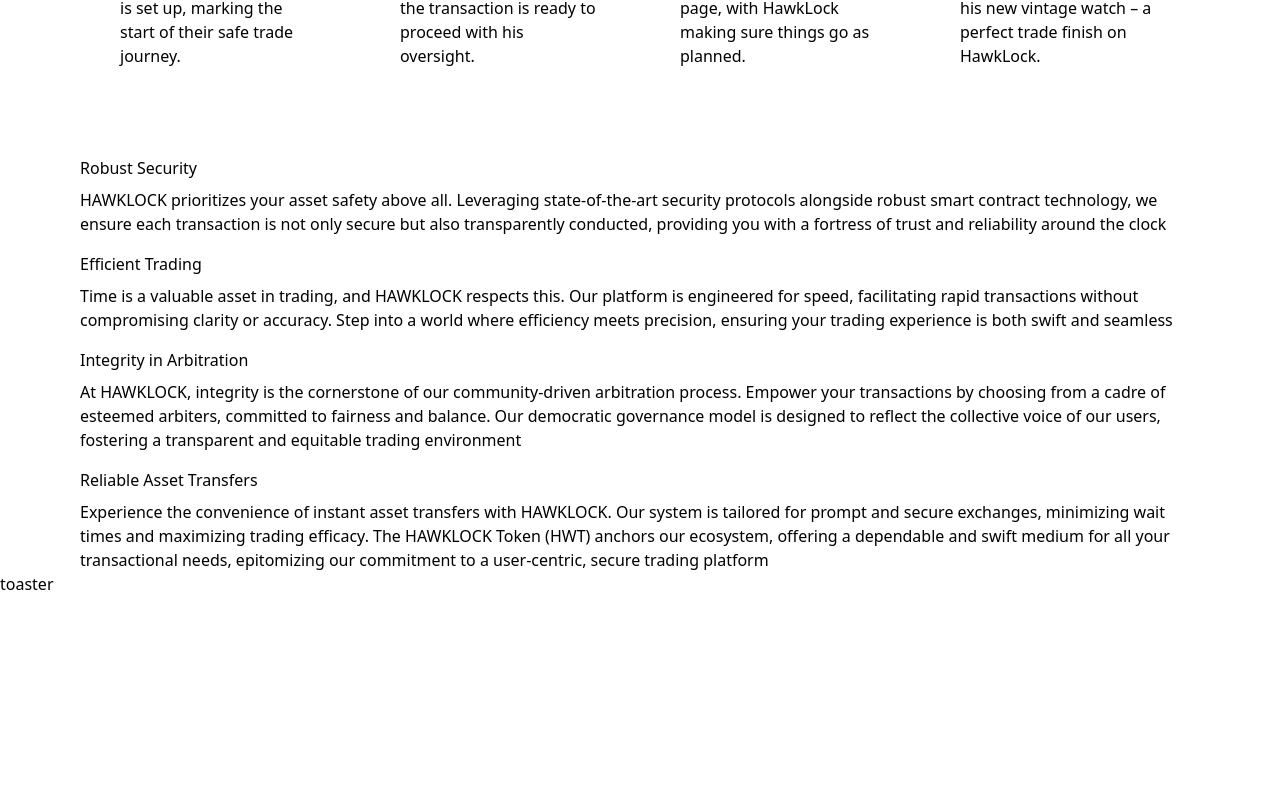
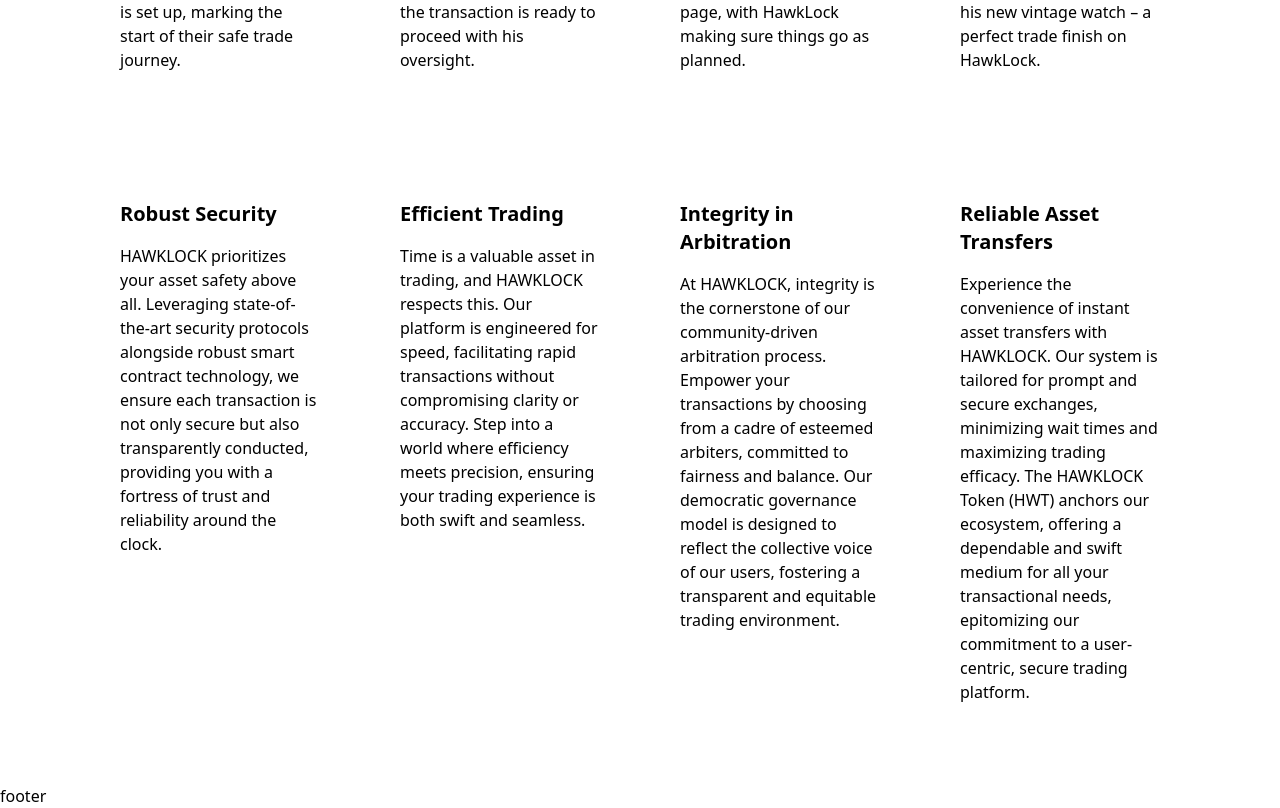
Before and after one commit to HawkLockGroup/Landing-front, a Next.js app: page / in a window 1280 px wide. Shown: the part 1177-1985 px from the top of the page. Before the commit the page ends 1773 px from the top, so only its background shows below. Built offline with nearby package versions, Linux system fonts and the light colour scheme.

Commit message:
how it works cleaned

```diff
--- a/app/(root)/layout.tsx
+++ b/app/(root)/layout.tsx
@@ -1,5 +1,6 @@
 import HowItWorks from "@/components/sections/HowItWorks/HowItWorks";
 import Features from "@/components/sections/features/Features";
+import Footer from "@/components/sections/footer/Footer";
 import Home from "@/components/sections/home/Home";
 import Animation from "@/components/shared/Animation";
 import Navbar from "@/components/shared/navbar/Navbar";
@@ -22,7 +23,9 @@
         <HowItWorks />
         <Features />
       </main>
-      toaster
+      {/* footer */}
+      <Footer />
+      {/* toaster */}
     </div>
   );
 }
--- a/components/sections/HowItWorks/HowItWorks.tsx
+++ b/components/sections/HowItWorks/HowItWorks.tsx
@@ -3,14 +3,14 @@
 function HowItWorks() {
   return (
     <section
-      id="HowItWorks"
+      id="howItWorks"
       className="background-light800_dark400 text-dark100_light900 w-full rounded-2xl p-4 "
     >
-      <h1 className="home-heading">HOw it works</h1>
+      {/* <h1 className="home-heading">HOw it works</h1> */}
 
       <div className="grid grid-cols-1 gap-8 sm:grid-cols-2 lg:grid-cols-4">
         {howItWorks.map((item, index) => (
-          <div key={index} className="light-border  p-6">
+          <div key={index} className="light-border p-6">
             <div className="mb-4 text-xl font-bold">{item.heading}</div>
             <p>{item.paragraph}</p>
           </div>
--- a/components/sections/features/Features.tsx
+++ b/components/sections/features/Features.tsx
@@ -1,62 +1,20 @@
+import { features } from "@/constants";
+
 function Features() {
   return (
     <section
       id="features"
-      className="w-full rounded-lg background-light800_dark400 text-dark100_light900 text-center md:text-start flex flex-col gap-4"
+      className="background-light800_dark400 text-dark100_light900 w-full rounded-2xl p-4 "
     >
-      {/* Robust Security */}
-      <div className="flex flex-col gap-2 md:flex-row mx-auto ">
-        <div className="space-y-2">
-          <h1 className="h1-bold  ">Robust Security</h1>
-          <p className="">
-            HAWKLOCK prioritizes your asset safety above all. Leveraging
-            state-of-the-art security protocols alongside robust smart contract
-            technology, we ensure each transaction is not only secure but also
-            transparently conducted, providing you with a fortress of trust and
-            reliability around the clock
-          </p>
-        </div>
-      </div>
-      {/* Efficient Trading */}
-      <div className="flex flex-col gap-2 md:flex-row mx-auto ">
-        <div className="space-y-2">
-          <h1 className="h1-bold  ">Efficient Trading</h1>
-          <p className="">
-            Time is a valuable asset in trading, and HAWKLOCK respects this. Our
-            platform is engineered for speed, facilitating rapid transactions
-            without compromising clarity or accuracy. Step into a world where
-            efficiency meets precision, ensuring your trading experience is both
-            swift and seamless
-          </p>
-        </div>
-      </div>
-      {/* Integrity in Arbitration */}
-      <div className="flex flex-col gap-2 md:flex-row mx-auto ">
-        <div className="space-y-2">
-          <h1 className="h1-bold  ">Integrity in Arbitration</h1>
-          <p className="">
-            At HAWKLOCK, integrity is the cornerstone of our community-driven
-            arbitration process. Empower your transactions by choosing from a
-            cadre of esteemed arbiters, committed to fairness and balance. Our
-            democratic governance model is designed to reflect the collective
-            voice of our users, fostering a transparent and equitable trading
-            environment
-          </p>
-        </div>
-      </div>{" "}
-      {/* Reliable Asset Transfers */}
-      <div className="flex flex-col gap-2 md:flex-row mx-auto ">
-        <div className="space-y-2">
-          <h1 className="h1-bold  ">Reliable Asset Transfers</h1>
-          <p className="">
-            Experience the convenience of instant asset transfers with HAWKLOCK.
-            Our system is tailored for prompt and secure exchanges, minimizing
-            wait times and maximizing trading efficacy. The HAWKLOCK Token (HWT)
-            anchors our ecosystem, offering a dependable and swift medium for
-            all your transactional needs, epitomizing our commitment to a
-            user-centric, secure trading platform
-          </p>
-        </div>
+      {/* <h1 className="home-heading">HOw it works</h1> */}
+
+      <div className="grid grid-cols-1 gap-8 sm:grid-cols-2 lg:grid-cols-4">
+        {features.map((item, index) => (
+          <div key={index} className="light-border p-6">
+            <div className="mb-4 text-xl font-bold">{item.heading}</div>
+            <p>{item.paragraph}</p>
+          </div>
+        ))}
       </div>
     </section>
   );
--- /dev/null
+++ b/components/sections/footer/Footer.tsx
@@ -0,0 +1,12 @@
+function Footer() {
+  return (
+    <footer
+      id="features"
+      className="background-light800_dark400 text-dark100_light900 relative z-10 mt-10 w-full"
+    >
+      footer
+    </footer>
+  );
+}
+
+export default Footer;
--- a/components/sections/home/Home.tsx
+++ b/components/sections/home/Home.tsx
@@ -1,4 +1,5 @@
 "use client";
+import { Button } from "@/components/ui/button";
 import Image from "next/image";
 
 function Home() {
@@ -33,6 +34,16 @@
           className="mx-auto w-full md:col-span-3"
         />
       </div>
+
+      <button className="shadow__btn">
+        <a
+          href="https://www.google.com/"
+          target="_blank"
+          className="text-lg font-bold"
+        >
+          Discover the Future
+        </a>
+      </button>
     </section>
   );
 }
--- a/components/shared/navbar/DesktopNav.tsx
+++ b/components/shared/navbar/DesktopNav.tsx
@@ -18,7 +18,7 @@
       const sections = sidebarLinks.map((item) =>
         document.getElementById(item.sectionId)
       );
-      const scrollPosition = window.scrollY + window.innerHeight / 2;
+      const scrollPosition = window.scrollY + window.innerHeight / 3;
 
       for (let i = sections.length - 1; i >= 0; i--) {
         const section = sections[i];
@@ -77,15 +77,6 @@
             </div>
           );
         })}
-        <Button className="small-medium btn-secondary primary-gradient min-h-[41px] justify-center rounded-lg px-4 py-3 text-light-900 shadow-none">
-          <a
-            href="https://www.google.com/"
-            target="_blank"
-            className="text-lg font-bold"
-          >
-            Discover the Future
-          </a>
-        </Button>
       </section>
     </div>
   );
--- a/constants/index.ts
+++ b/constants/index.ts
@@ -56,3 +56,26 @@
       "Charlie gives the nod, the escrow releases the payment to Alice, and the deal is done. Alice is happy with her secure payment, and Bob enjoys his new vintage watch – a perfect trade finish on HawkLock.",
   },
 ];
+
+export const features: HowItWorks[] = [
+  {
+    heading: "Robust Security",
+    paragraph:
+      "HAWKLOCK prioritizes your asset safety above all. Leveraging state-of-the-art security protocols alongside robust smart contract technology, we ensure each transaction is not only secure but also transparently conducted, providing you with a fortress of trust and reliability around the clock.",
+  },
+  {
+    heading: "Efficient Trading",
+    paragraph:
+      "Time is a valuable asset in trading, and HAWKLOCK respects this. Our platform is engineered for speed, facilitating rapid transactions without compromising clarity or accuracy. Step into a world where efficiency meets precision, ensuring your trading experience is both swift and seamless.",
+  },
+  {
+    heading: "Integrity in Arbitration",
+    paragraph:
+      "At HAWKLOCK, integrity is the cornerstone of our community-driven arbitration process. Empower your transactions by choosing from a cadre of esteemed arbiters, committed to fairness and balance. Our democratic governance model is designed to reflect the collective voice of our users, fostering a transparent and equitable trading environment.",
+  },
+  {
+    heading: "Reliable Asset Transfers",
+    paragraph:
+      "Experience the convenience of instant asset transfers with HAWKLOCK. Our system is tailored for prompt and secure exchanges, minimizing wait times and maximizing trading efficacy. The HAWKLOCK Token (HWT) anchors our ecosystem, offering a dependable and swift medium for all your transactional needs, epitomizing our commitment to a user-centric, secure trading platform.",
+  },
+];
--- a/styles/theme.css
+++ b/styles/theme.css
@@ -3,6 +3,9 @@
 @tailwind utilities;
 
 @layer utilities {
+  .shadow__btn {
+    @apply rounded border-none bg-blue-500 px-5 py-2 text-lg font-bold uppercase tracking-wide text-white transition duration-500 hover:shadow-btn;
+  }
   .home-heading {
     @apply h1-bold text-center md:text-start lg:text-6xl lg:font-medium xl:text-7xl xl:font-bold;
   }
--- a/tailwind.config.ts
+++ b/tailwind.config.ts
@@ -49,6 +49,7 @@
         spaceGrotesk: ["var(--font-spaceGrotesk)"],
       },
       boxShadow: {
+        btn: "0 0 5px rgb(0,140,255), 0 0 25px rgb(0,140,255), 0 0 50px rgb(0,140,255)",
         "light-100":
           "0px 12px 20px 0px rgba(184, 184, 184, 0.03), 0px 6px 12px 0px rgba(184, 184, 184, 0.02), 0px 2px 4px 0px rgba(184, 184, 184, 0.03)",
         "light-200": "10px 10px 20px 0px rgba(218, 213, 213, 0.10)",
```
